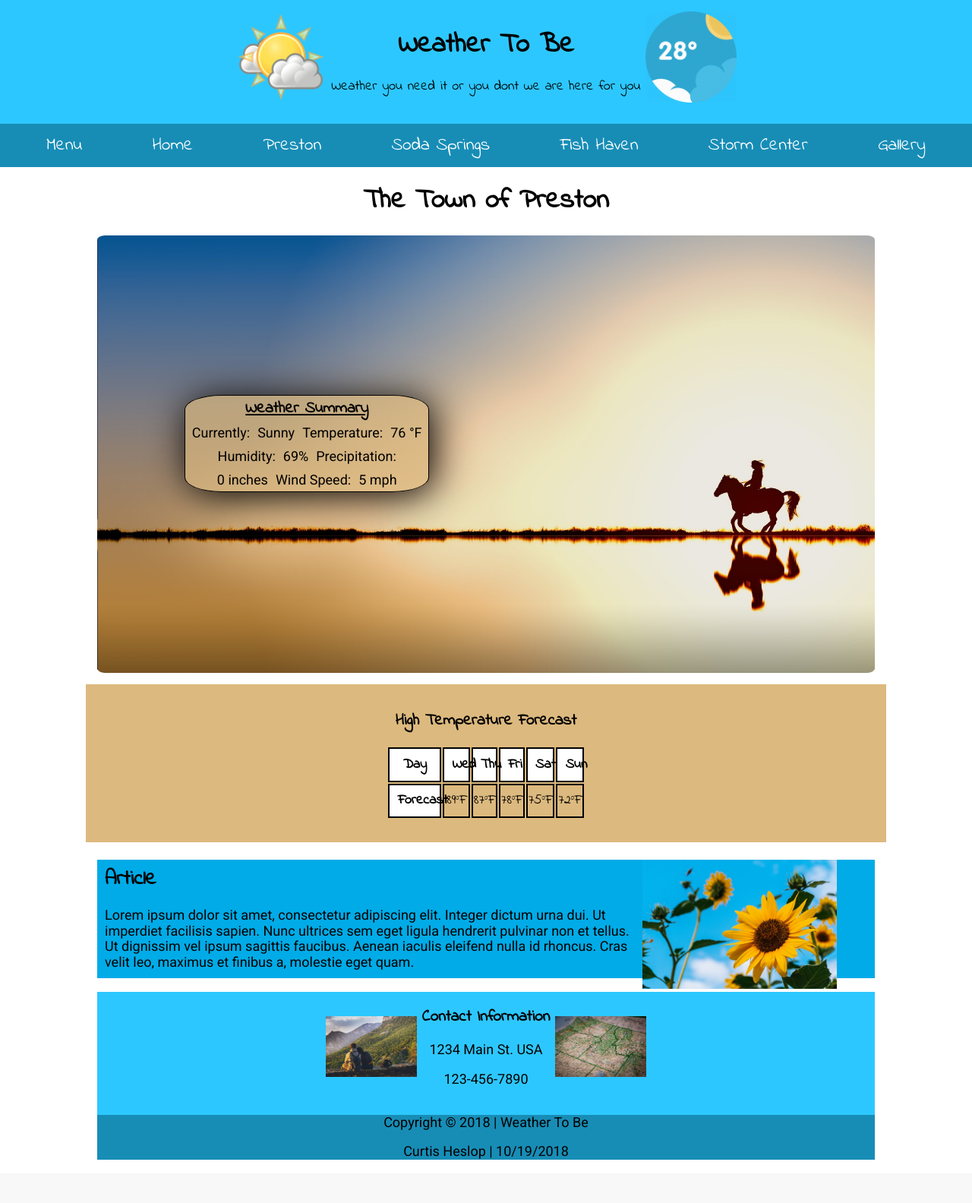
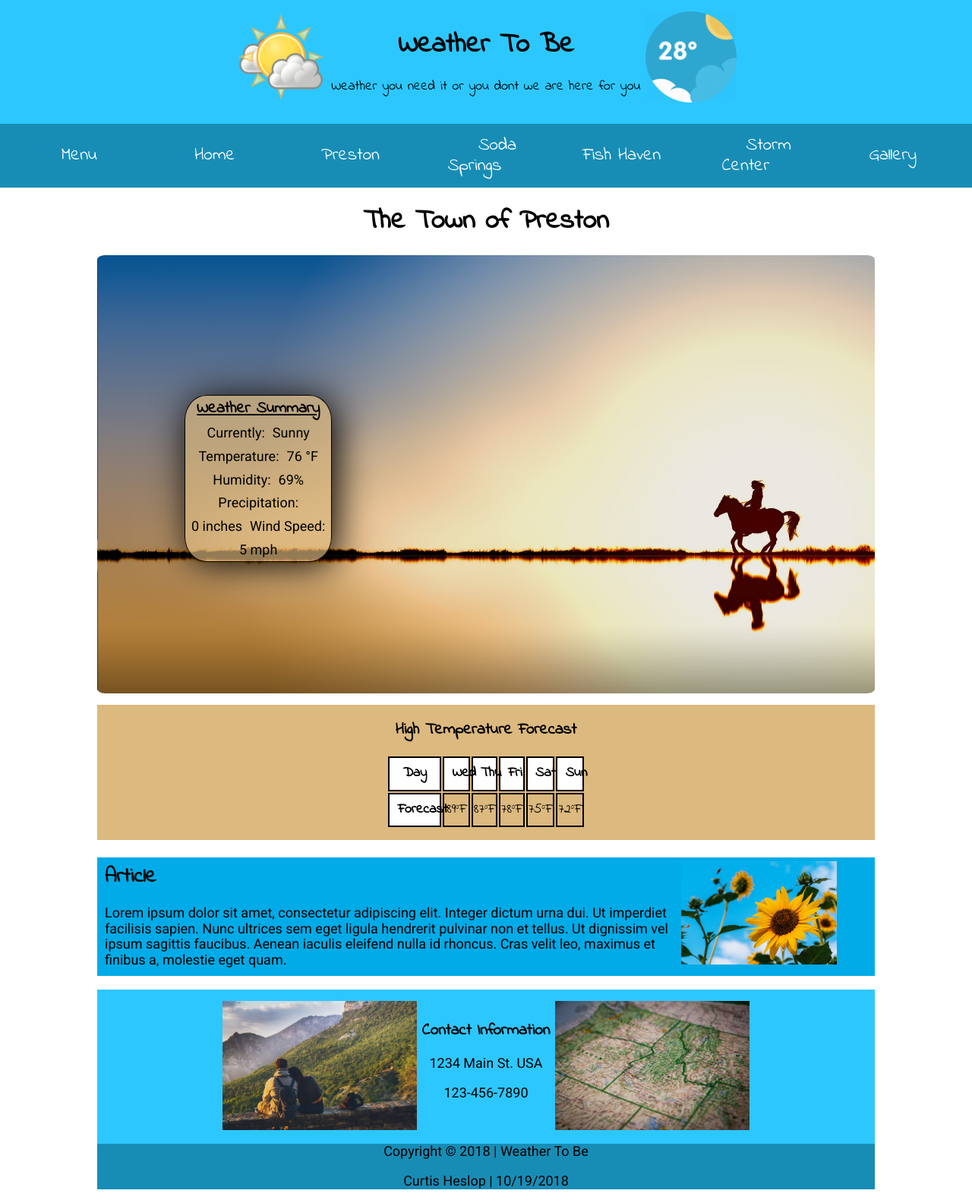
Before and after one commit to CBHeslop/CBHeslop.github.io, a PHP site: page /assignments/lesson-5/preston-5.html in a window 1280 px wide. Shown: the whole page at 76% size. Before the commit the page ends 1527 px from the top, so only its background shows below. Run offline with PHP 8.4, Linux system fonts and the light colour scheme.

Commit message:
assignment 5 changes

```diff
--- a/assignments/lesson-4/town-template.html
+++ b/assignments/lesson-4/town-template.html
@@ -4,8 +4,8 @@
     <meta charset="utf-8" />
     <meta name="viewport" content="width=device-width, initial-scale=1, maximum-scale=1">
     <title>Weather To Be</title>
+    <link href="https://fonts.googleapis.com/css?family=Indie+Flower%7cRoboto" rel="stylesheet">
     <link rel="stylesheet" href="styles/styles.css" />
-    <link href="https://fonts.googleapis.com/css?family=Indie+Flower%7cRoboto" rel="stylesheet">
 </head>
 <body>
     <header>
--- a/assignments/lesson-5/preston-5.html
+++ b/assignments/lesson-5/preston-5.html
@@ -7,7 +7,7 @@
     <title>Weather To Be</title>
     <link href="https://fonts.googleapis.com/css?family=Indie+Flower%7cRoboto" rel="stylesheet">
     <link rel="stylesheet" href="styles/small-5.css" />
-    <link rel="stylesheet" href="styles/small-5.css" />
+    <link rel="stylesheet" href="styles/large-5.css" />
     <link rel="stylesheet" href="styles/normalize.css" />
 </head>
 <body>
--- a/assignments/lesson-5/styles/large-5.css
+++ b/assignments/lesson-5/styles/large-5.css
@@ -0,0 +1,12 @@
+
+.forecast {
+    display: flex;
+    text-align: center;
+    justify-content: center;
+    flex-direction: column;
+    background-color: #dcb97e;
+    width: 80%;
+    margin-left: auto;
+    margin-right: auto;
+    margin-top: 15px;
+}
--- a/assignments/lesson-5/styles/small-5.css
+++ b/assignments/lesson-5/styles/small-5.css
@@ -21,6 +21,8 @@ header {
 nav li{
     display: inline-block;
     margin: auto;
+    width: 15%;
+    text-align: center;
 }
 
 nav a {
@@ -79,7 +81,7 @@ p {
     position: absolute;
     top: 65%;
     left: 19%;
-    width: 25%;
+    width: 15%;
     background-color: #dcb97eAA;
     border: solid 1px black;
     border-radius: 15%;
@@ -110,31 +112,9 @@ p {
     font-size: 1em;
 }
 
-.forecast {
-    display: flex;
-    text-align: center;
-    justify-content: center;
-    flex-direction: column;
-    background-color: #dcb97e;
-    width: 80%;
-    margin-left: auto;
-    margin-right: auto;
-    margin-top: 15px;
-    padding: 15px;
-}
-
-@media only screen and (max-width: 751px) {
+@media only screen and (max-width: 750px) {
     .forecast {
         display: none;
-       /* text-align: center;
-        justify-content: center;
-        flex-direction: column;
-        background-color: #dcb97e;
-        width: 80%;
-        margin-left: auto;
-        margin-right: auto;
-        margin-top: 15px;
-        padding: 15px; */
     }
 }
 
@@ -175,8 +155,9 @@ p {
 
 .article img {
     float: right;
-    width: 25%;
+    width: 20%;
     margin-right: 50px;
+    margin-top: 5px;
 }
 
 footer {
@@ -189,8 +170,9 @@ footer {
 
 footer img {
     display: inline-block;
-    width: 120px;
+    width: 25%;
     vertical-align: middle;
+    margin-top: 15px;
 }
 
 .footerText {
--- a/index.html
+++ b/index.html
@@ -1,4 +1,4 @@
-<!DOCTYPE <!DOCTYPE html>
+<!DOCTYPE html>
 <html lang="en-us">
 <head>
     <meta charset="utf-8">
```
